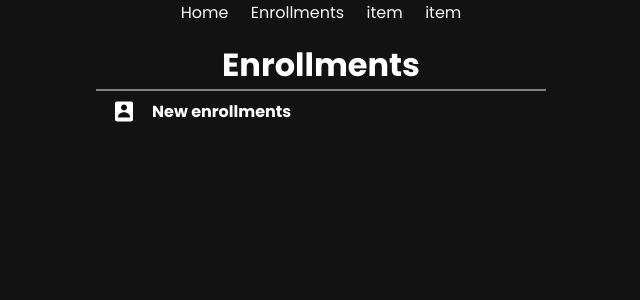
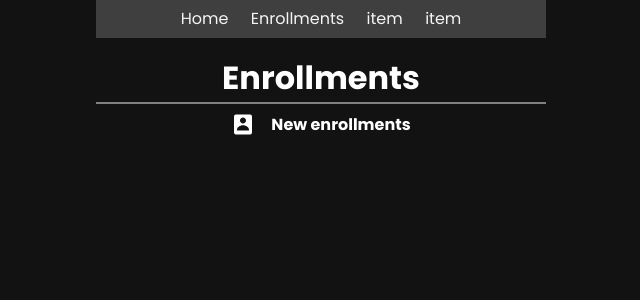
Before and after one commit to Espadv69/Course-2025, a PHP site: page /enrollments.html in a window 1280 px wide. Shown: the top 300 px of the page, without its empty margins (319-959 px from the left). Run offline with PHP 8.4, Linux system fonts and the light colour scheme.

Commit message:
Style: refactor

```diff
--- a/Academy/css/global.css
+++ b/Academy/css/global.css
@@ -37,6 +37,7 @@ a {
 
 nav {
   margin: auto;
+  padding: .4rem .6rem;
 
   width: 100%;
   max-width: 450px;
@@ -45,6 +46,8 @@ nav {
   flex-wrap: wrap;
   justify-content: center;
   gap: 1.4rem;
+
+  background: rgba(245, 245, 245, 0.200);
 }
 
 .main-container {
@@ -65,5 +68,6 @@ nav {
   padding: 0 1rem;
 
   display: flex;
+  justify-content: center;
   gap: 1rem;
 }
```
